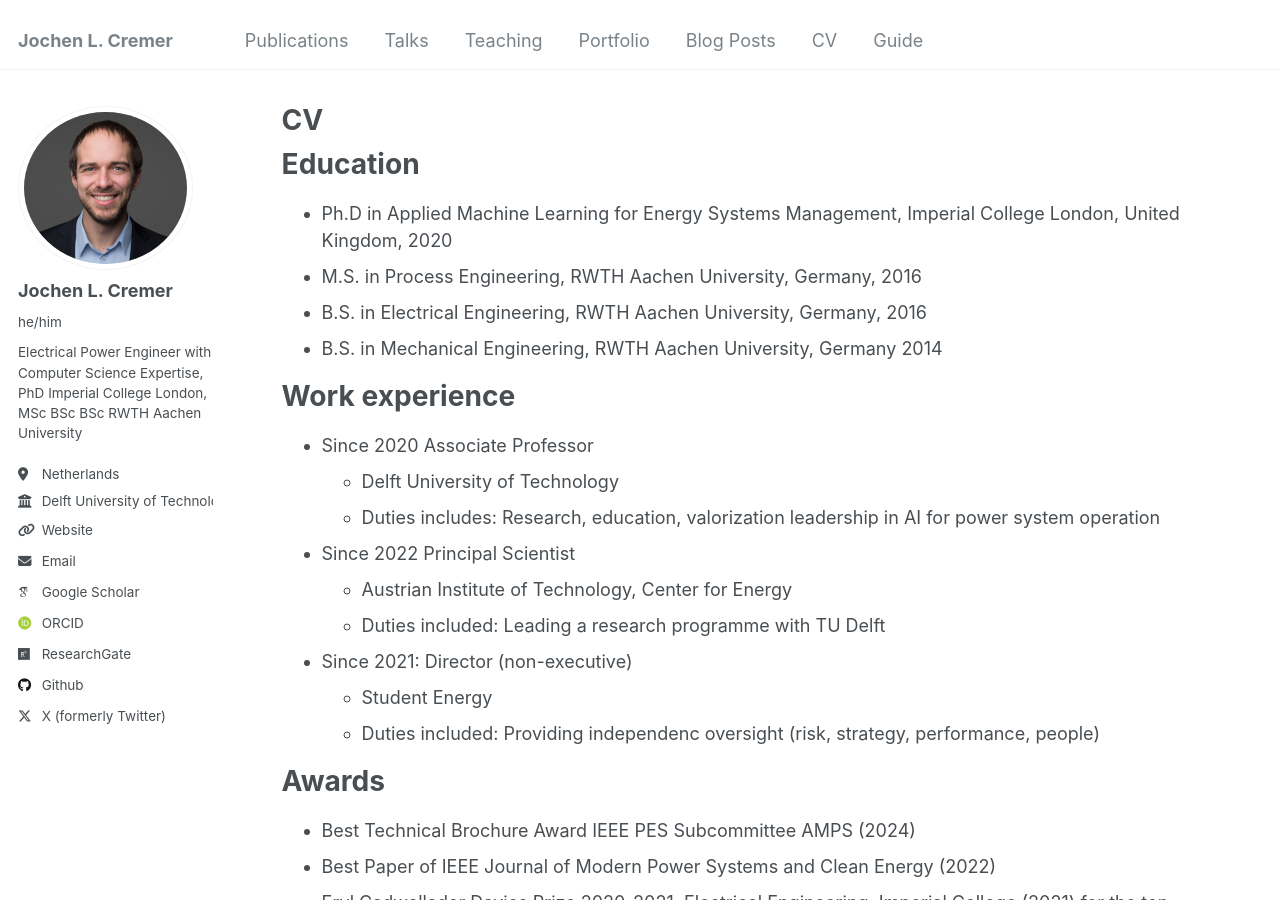
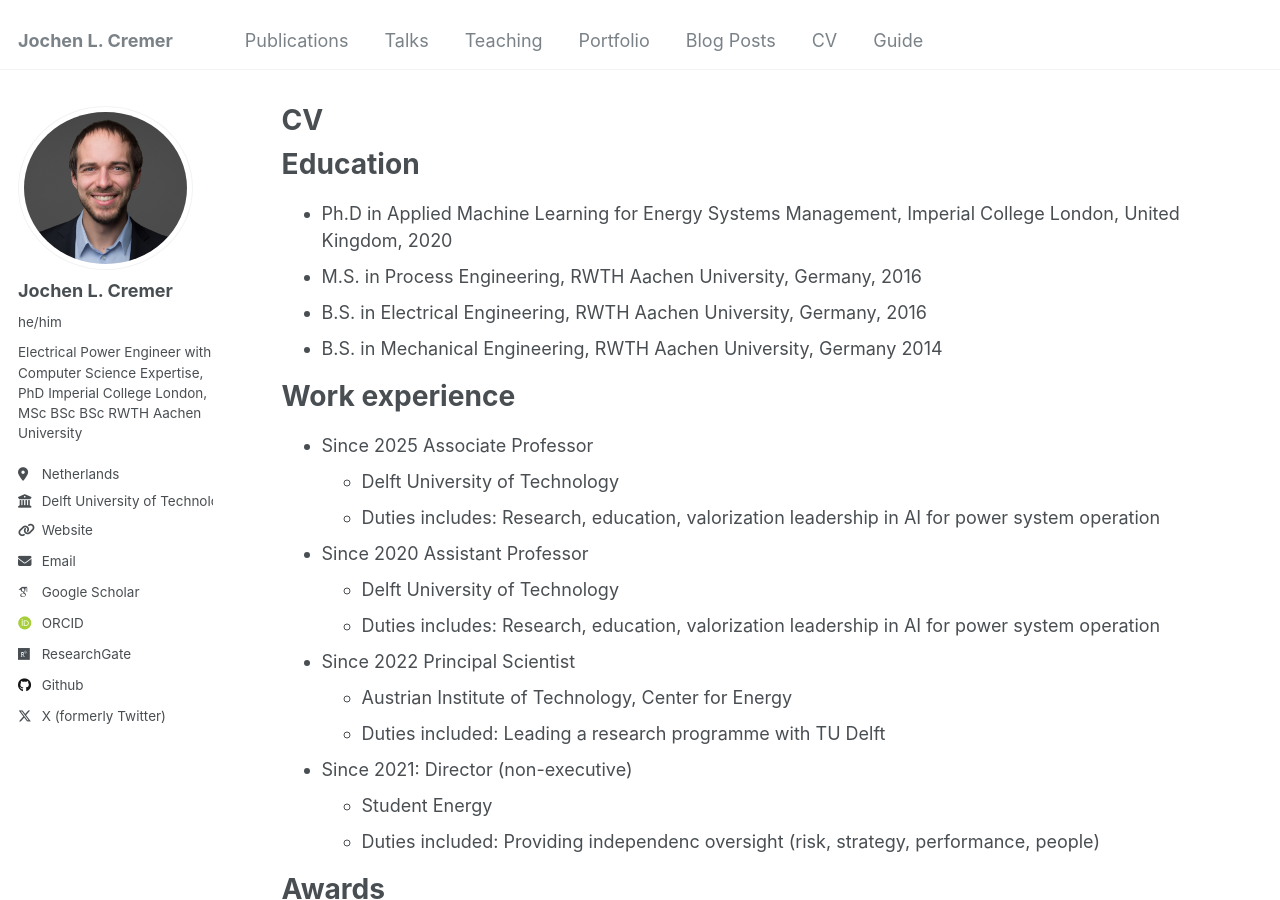
Before and after one commit to JochenC/JochenC.github.io, a Jekyll site: the page built from _pages/cv.md, in a window 1280 px wide and 900 px high. Built offline with Jekyll 4.4.1, drawn with Linux system fonts in a browser that asks for light colours; some web fonts are replaced.

Commit message:
Update cv.md

```diff
--- a/_pages/cv.md
+++ b/_pages/cv.md
@@ -18,7 +18,11 @@ Education
 
 Work experience
 ======
-* Since 2020 Associate Professor
+* Since 2025 Associate Professor
+  * Delft University of Technology
+  * Duties includes: Research, education, valorization leadership in AI for power system operation
+
+* Since 2020 Assistant Professor
   * Delft University of Technology
   * Duties includes: Research, education, valorization leadership in AI for power system operation
 
```
